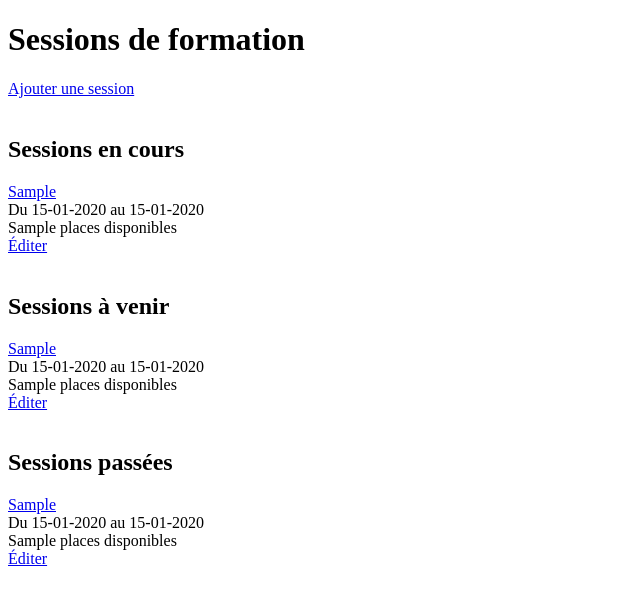
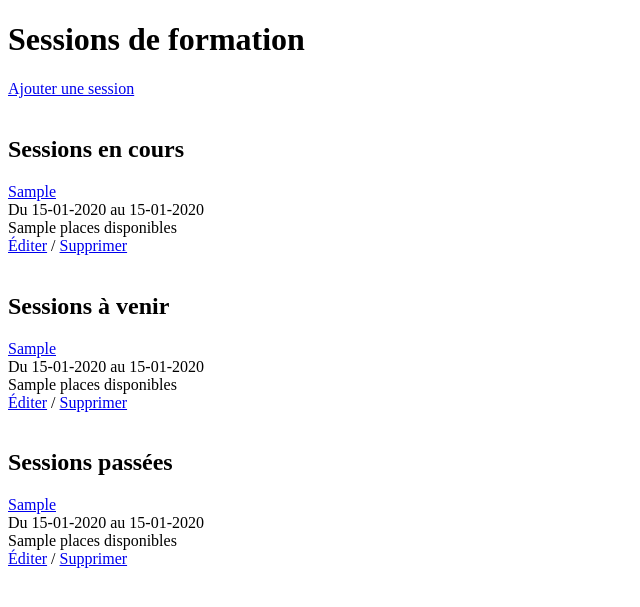
Before and after one commit to PM-Primo/SymfonyFormations, a Symfony app: template templates/session_formation/index.html.twig in a window 1280 px wide. Shown: the part 44-651 px from the top of the page, without its empty margins (0-640 px from the left). Run offline with Twig, Linux system fonts and the light colour scheme; the template is opened without the code that fills it: most values are stand-ins (such as "Sample title", 1, 10 or a date in 2020); some libraries are stand-ins or nearby versions.

Commit message:
added deletion of Sessions

```diff
--- a/templates/session_formation/index.html.twig
+++ b/templates/session_formation/index.html.twig
@@ -15,7 +15,7 @@
         <a href="{{path('show_session_formation', {'id':session.id})}}">{{session.intituleSession}}</a><br>
         Du {{session.dateDebut | date("d-m-Y")}} au {{session.dateFin | date("d-m-Y")}}<br>
         {{session.nbPlaces}} places disponibles<br>
-        <a href="{{path('edit_session_formation', {'id':session.id})}}">Éditer</a><br>
+        <a href="{{path('edit_session_formation', {'id':session.id})}}">Éditer</a> / <a href="{{path('delete_session_formation', {'id':session.id})}}">Supprimer</a><br>
         <br>
 
     {% endfor %}
@@ -27,7 +27,7 @@
         <a href="{{path('show_session_formation', {'id':session.id})}}">{{session.intituleSession}}</a><br>
         Du {{session.dateDebut | date("d-m-Y")}} au {{session.dateFin | date("d-m-Y")}}<br>
         {{session.nbPlaces}} places disponibles<br>
-        <a href="{{path('edit_session_formation', {'id':session.id})}}">Éditer</a><br>
+        <a href="{{path('edit_session_formation', {'id':session.id})}}">Éditer</a> / <a href="{{path('delete_session_formation', {'id':session.id})}}">Supprimer</a><br>
         <br>
 
     {% endfor %}
@@ -39,7 +39,7 @@
         <a href="{{path('show_session_formation', {'id':session.id})}}">{{session.intituleSession}}</a><br>
         Du {{session.dateDebut | date("d-m-Y")}} au {{session.dateFin | date("d-m-Y")}}<br>
         {{session.nbPlaces}} places disponibles<br>
-        <a href="{{path('edit_session_formation', {'id':session.id})}}">Éditer</a><br>
+        <a href="{{path('edit_session_formation', {'id':session.id})}}">Éditer</a> / <a href="{{path('delete_session_formation', {'id':session.id})}}">Supprimer</a><br>
         <br>
 
     {% endfor %}
```
Also changed, not shown: src/Controller/SessionFormationController.php (+13 -0 lines).
